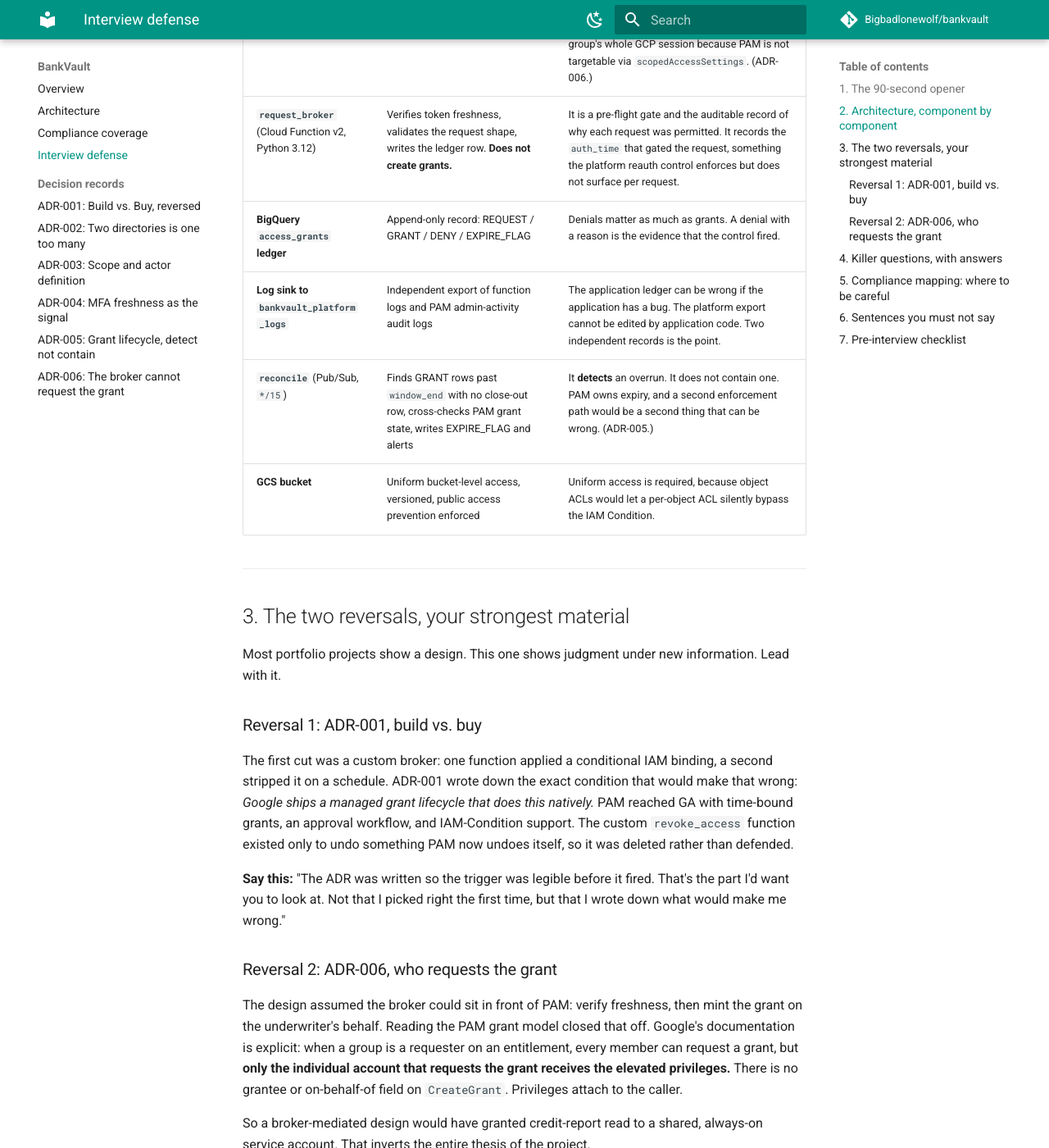
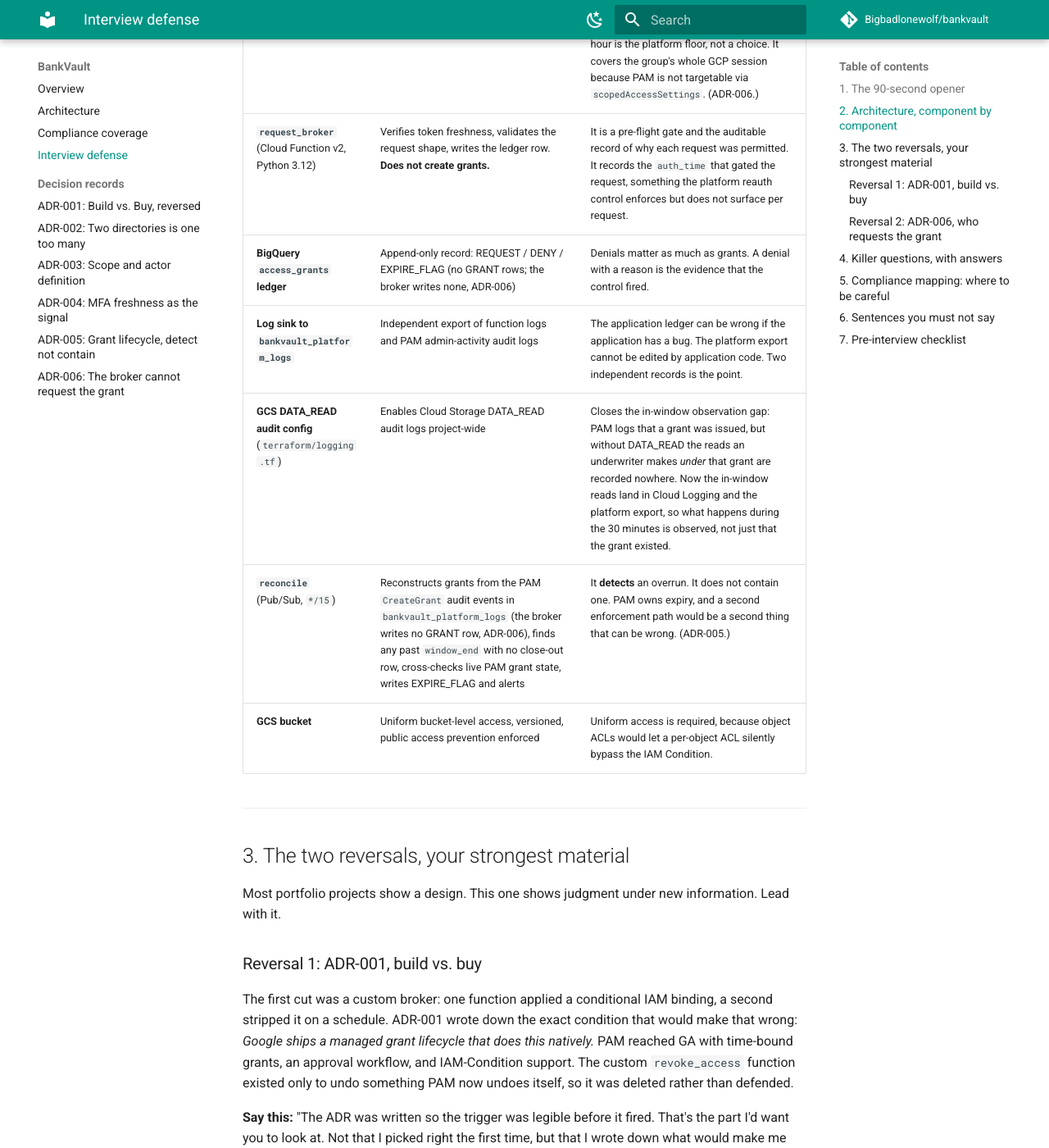
Before and after one commit to Bigbadlonewolf/bankvault, an MkDocs documentation site: the page built from docs/interview-defense.md, in a window 1280 px wide and 1400 px high, scrolled down 1613 px. Shown: the whole window at 82% size. Built offline with MkDocs 1.6.1 and Material for MkDocs 9.7.7, drawn with Linux system fonts in a browser that asks for light colours; comment, search, counter and statistics services are not loaded.

Commit message:
interview-defense: reconcile reconstructs from PAM audit logs; add GCS DATA_READ row closing the in-window observation gap

```diff
--- a/docs/interview-defense.md
+++ b/docs/interview-defense.md
@@ -30,9 +30,10 @@
 | **IAM Condition** `resource.name.startsWith("projects/_/buckets/<bucket>/objects/<APP-ID>/")` | Object-scope pin | A grant issued for APP-1001 cannot read APP-1002's file. The literal `_` is the required GCS CEL resource-name format, not a placeholder. |
 | **Access Context Manager reauth binding**, session length **1h** | Forces reauthentication on the underwriter group's Google Cloud session | This is where MFA-freshness enforcement actually lives, because a grant's privileges attach to the calling identity and no intermediary can sit in the grant path. One hour is the platform floor, not a choice. It covers the group's whole GCP session because PAM is not targetable via `scopedAccessSettings`. (ADR-006.) |
 | **`request_broker`** (Cloud Function v2, Python 3.12) | Verifies token freshness, validates the request shape, writes the ledger row. **Does not create grants.** | It is a pre-flight gate and the auditable record of why each request was permitted. It records the `auth_time` that gated the request, something the platform reauth control enforces but does not surface per request. |
-| **BigQuery `access_grants` ledger** | Append-only record: REQUEST / GRANT / DENY / EXPIRE_FLAG | Denials matter as much as grants. A denial with a reason is the evidence that the control fired. |
+| **BigQuery `access_grants` ledger** | Append-only record: REQUEST / DENY / EXPIRE_FLAG (no GRANT rows; the broker writes none, ADR-006) | Denials matter as much as grants. A denial with a reason is the evidence that the control fired. |
 | **Log sink to `bankvault_platform_logs`** | Independent export of function logs and PAM admin-activity audit logs | The application ledger can be wrong if the application has a bug. The platform export cannot be edited by application code. Two independent records is the point. |
-| **`reconcile`** (Pub/Sub, `*/15`) | Finds GRANT rows past `window_end` with no close-out row, cross-checks PAM grant state, writes EXPIRE_FLAG and alerts | It **detects** an overrun. It does not contain one. PAM owns expiry, and a second enforcement path would be a second thing that can be wrong. (ADR-005.) |
+| **GCS DATA_READ audit config** (`terraform/logging.tf`) | Enables Cloud Storage DATA_READ audit logs project-wide | Closes the in-window observation gap: PAM logs that a grant was issued, but without DATA_READ the reads an underwriter makes *under* that grant are recorded nowhere. Now the in-window reads land in Cloud Logging and the platform export, so what happens during the 30 minutes is observed, not just that the grant existed. |
+| **`reconcile`** (Pub/Sub, `*/15`) | Reconstructs grants from the PAM `CreateGrant` audit events in `bankvault_platform_logs` (the broker writes no GRANT row, ADR-006), finds any past `window_end` with no close-out row, cross-checks live PAM grant state, writes EXPIRE_FLAG and alerts | It **detects** an overrun. It does not contain one. PAM owns expiry, and a second enforcement path would be a second thing that can be wrong. (ADR-005.) |
 | **GCS bucket** | Uniform bucket-level access, versioned, public access prevention enforced | Uniform access is required, because object ACLs would let a per-object ACL silently bypass the IAM Condition. |
 
 ---
```
